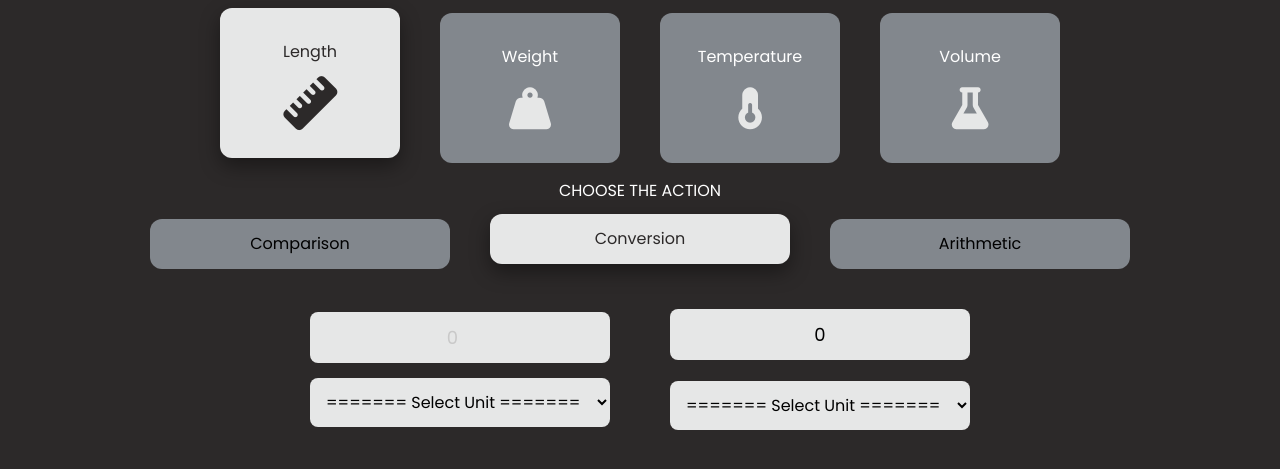
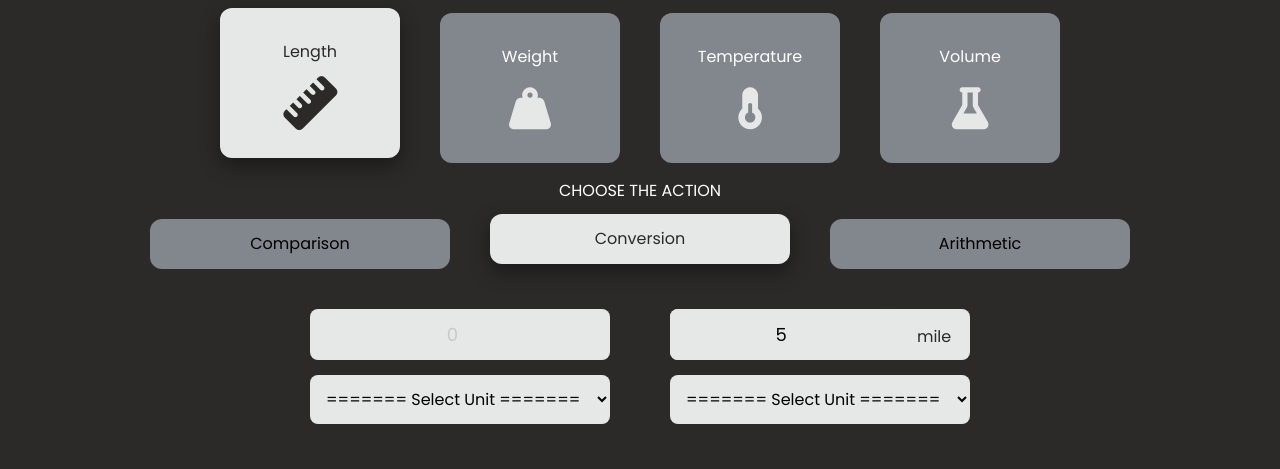
Before and after one commit to Rock-D-Xebec-1835/QuantityMeasurementApp, a website with bundled scripts: page src/index.html in a window 1280 px wide. Shown: the part 115-584 px from the top of the page. Built offline with nearby package versions, Linux system fonts and the light colour scheme; data requests are answered from the project's data file.

Commit message:
Coded UC12 - Show Result and write calculated value to the RESULT panel

```diff
--- a/src/index.html
+++ b/src/index.html
@@ -68,8 +68,10 @@
         </div>
 
         <div class="to">
-            <p id="result-value">0</p>
-            <span id="result-unit"></span>
+            <div id="result-box">
+                <span id="result-value">0</span>
+                <span id="result-unit"></span>
+            </div>
             <select id="to-unit" class="unit-select"></select>
         </div>
     </div>
--- a/src/js/app.js
+++ b/src/js/app.js
@@ -1,6 +1,6 @@
 import { getUnits, getConversion, getHistory, saveHistory } from "./api.js";
 import { applyConversion, compareValues, performArithmetic } from "./conversion.js";
-import { populateDropdown, setActive } from "./ui.js";
+import { populateDropdown, setActive, showResult } from "./ui.js";
 
 document.addEventListener("DOMContentLoaded", async () => {
     console.log("App Initialized");
@@ -59,5 +59,5 @@ document.addEventListener("DOMContentLoaded", async () => {
     toggleOperators(false);
     await loadHistory();
 
-    setActive(document.querySelector(".types"), document.querySelectorAll(".type-card")[0], ".type-card");
+    showResult(5, "mile");
 });
--- a/src/js/ui.js
+++ b/src/js/ui.js
@@ -40,3 +40,29 @@ export function setActive(parentEl, clickedEl, childSelector){
     // Add active for clicked element
     clickedEl.classList.add("active");
 }
+
+export function showResult(value, unitSymbol){
+    const valueEl = document.querySelector("#result-value");
+    const unitEl = document.querySelector("#result-unit");
+
+    if(!valueEl || !unitEl){
+        console.warn("Result elements not found");
+        return;
+    }
+
+    if(value === null || value === undefined){
+        valueEl.textContent = "-";
+        unitEl.textContent = "";
+        return;
+    }
+
+    // Set Result
+    valueEl.textContent = value;
+    unitEl.textContent = unitSymbol || "";
+
+    valueEl.classList.add("highlight");
+
+    setTimeout(() => {
+        valueEl.classList.remove("highlight");
+    }, 1500);
+}
--- a/src/style.css
+++ b/src/style.css
@@ -214,3 +214,41 @@ body{
     color: #2c2929;
     transform:scale(1.2);
 }
+
+.highlight {
+    animation: highlightFlash 1.5s ease;
+}
+
+@keyframes highlightFlash {
+    0% {
+        background-color: #e3be50;
+    }
+    100% {
+        background-color: #e6e7e7;
+    }
+}
+
+#result-box {
+    width: 300px;
+    font-size: 18px;
+    border-radius: 8px;
+    text-align: center;
+    margin-bottom: 15px;
+    background: #e6e7e7;
+    color: #2c2929;
+
+    display: flex;
+    justify-content: center;
+    align-items: center;
+    gap: 6px;
+}
+
+#result-value {
+    font-weight: 500;
+}
+
+#result-unit {
+    font-size: 16px;
+    color: #2c2929;
+    width: 100px;
+}
```
